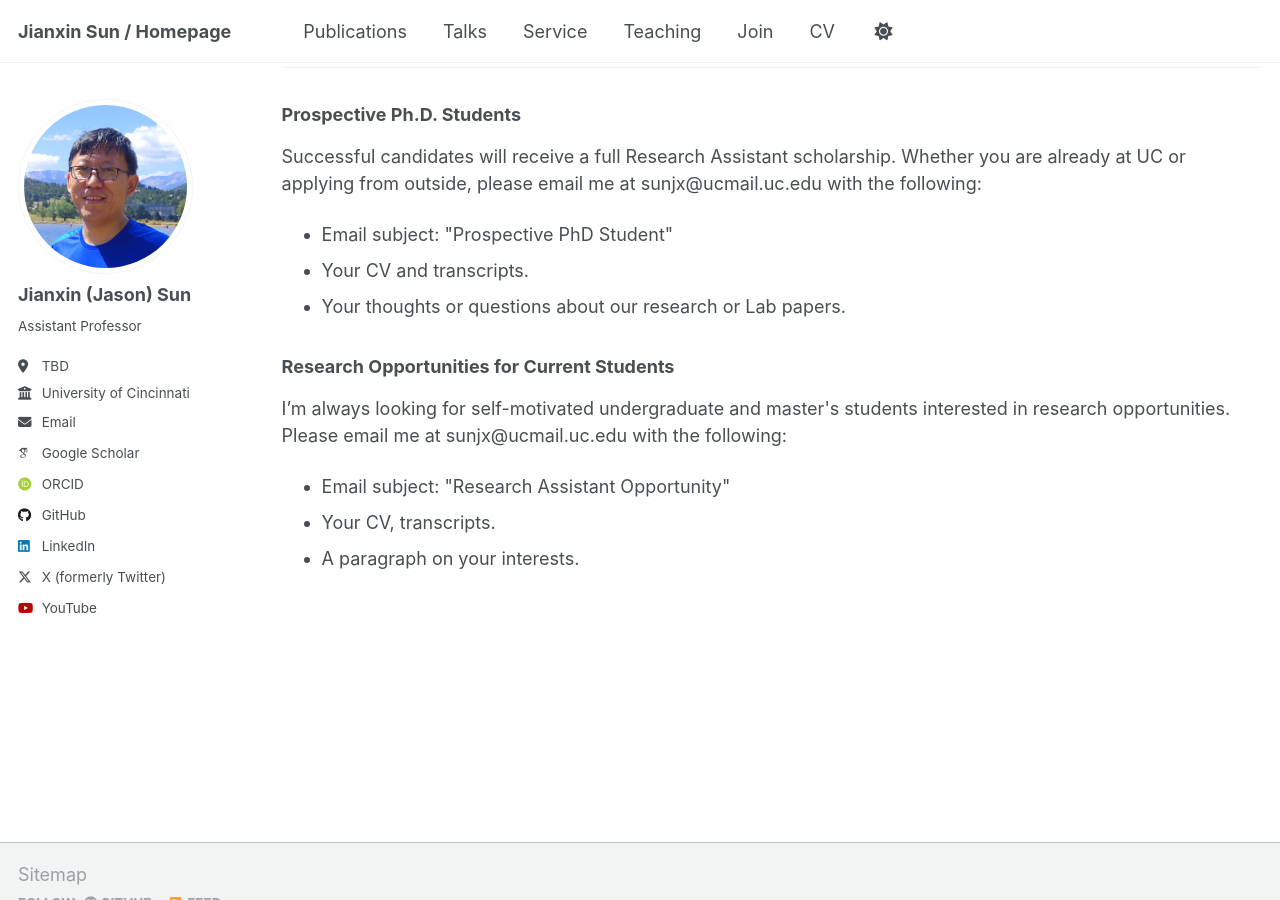
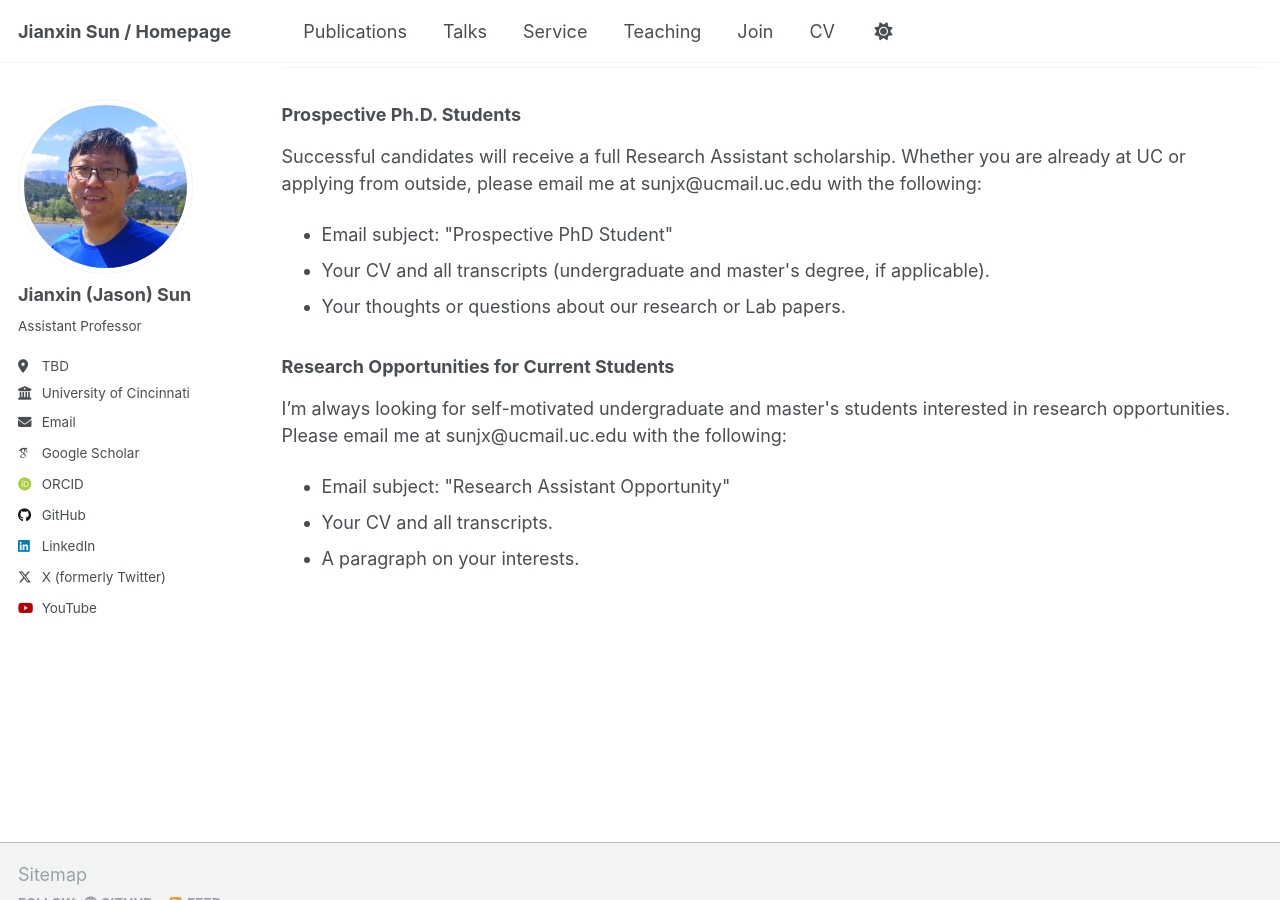
Before and after one commit to sunjianxin/sunjianxin.github.io, a Jekyll site: the page built from _pages/join.html, in a window 1280 px wide and 900 px high, scrolled down 532 px. Built offline with Jekyll 4.4.1, drawn with Linux system fonts in a browser that asks for light colours; some web fonts are replaced.

Commit message:
Update join.html

```diff
--- a/_pages/join.html
+++ b/_pages/join.html
@@ -29,14 +29,14 @@ author_profile: true
 <p>Successful candidates will receive a full Research Assistant scholarship. Whether you are already at UC or applying from outside, please email me at sunjx@ucmail.uc.edu with the following:</p>
 <ul>
   <li> Email subject: "Prospective PhD Student" </li>
-  <li> Your CV and transcripts. </li>
+  <li> Your CV and all transcripts (undergraduate and master's degree, if applicable). </li>
   <li> Your thoughts or questions about our research or Lab papers. </li>
 </ul>
 <h3>Research Opportunities for Current Students</h3>
 <p>I’m always looking for self-motivated undergraduate and master's students interested in research opportunities. Please email me at sunjx@ucmail.uc.edu with the following:</p>
 <ul>
   <li> Email subject: "Research Assistant Opportunity" </li>
-  <li> Your CV, transcripts. </li>
+  <li> Your CV and all transcripts. </li>
   <li> A paragraph on your interests. </li>
 </ul>
 
```
